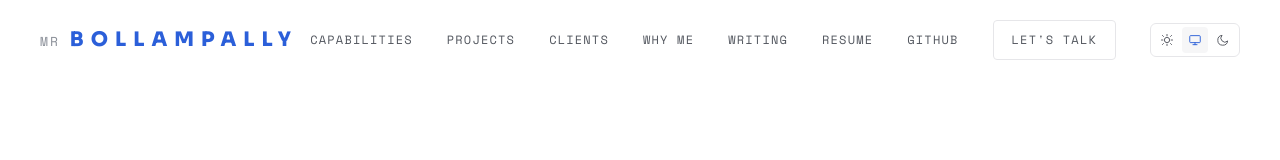
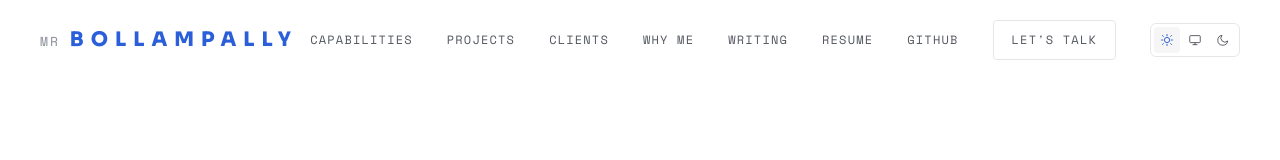
Before and after one commit to mesrikanthreddy/mesrikanthreddy.github.io, a React (Vite) app: page / in a window 1280 px wide. Shown: the top 160 px of the page. Built offline with nearby package versions, Linux system fonts and the light colour scheme.

Commit message:
Default to light theme instead of following system preference
New visitors on a dark-mode OS were landing on the dark theme by
default. Light is now the baseline for anyone without a saved
preference; the toggle still switches to dark or system on request.

```diff
--- a/index.html
+++ b/index.html
@@ -12,7 +12,7 @@
     <title>Bollampally, Srikanth Reddy — Full-Stack · DevOps · AI/ML</title>
     <script>
       (function () {
-        var stored = localStorage.getItem('theme') || 'system'
+        var stored = localStorage.getItem('theme') || 'light'
         var resolved =
           stored === 'system'
             ? window.matchMedia('(prefers-color-scheme: dark)').matches
--- a/src/hooks/useTheme.js
+++ b/src/hooks/useTheme.js
@@ -16,7 +16,7 @@ function applyTheme(theme) {
 
 export function useTheme() {
   const [theme, setThemeState] = useState(
-    () => localStorage.getItem(STORAGE_KEY) || 'system',
+    () => localStorage.getItem(STORAGE_KEY) || 'light',
   )
 
   useEffect(() => {
```
